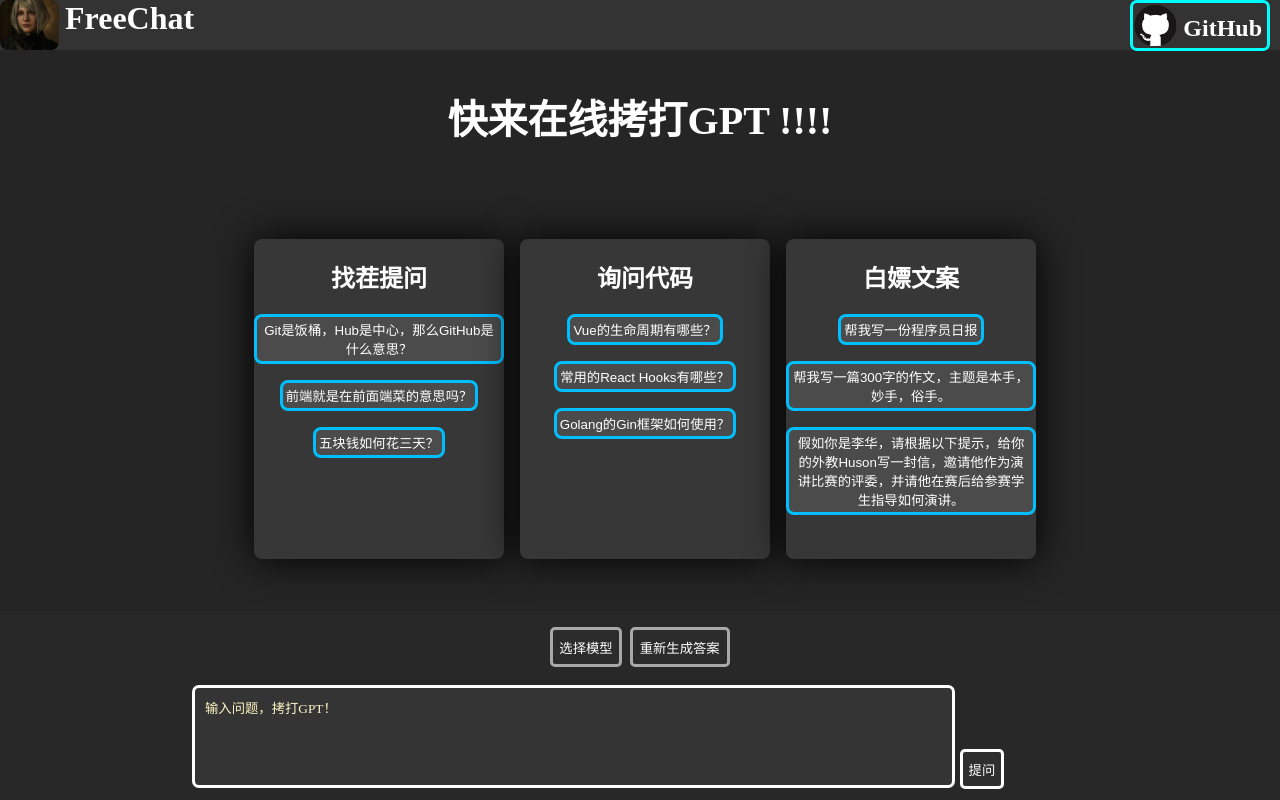
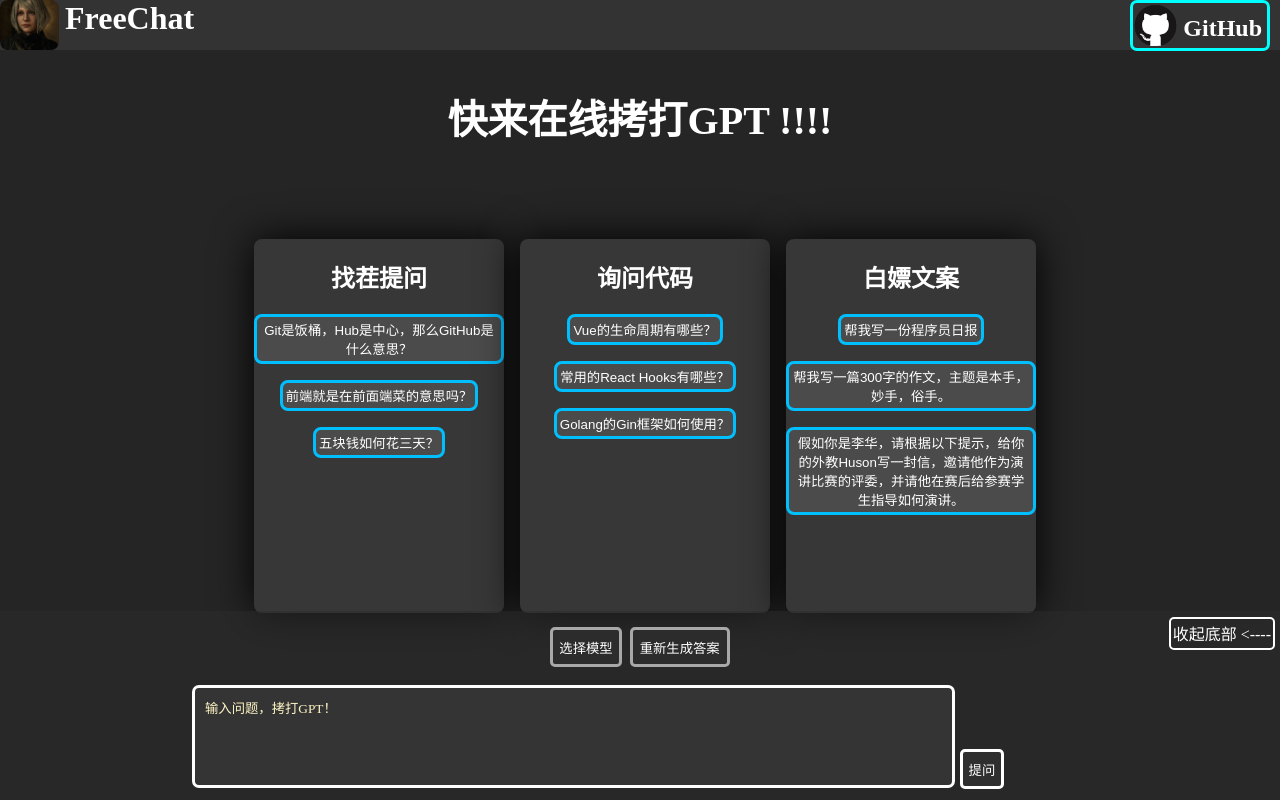
Before and after one commit to Vincent-the-gamer/BaipiaoGPT-WebUI, a Nuxt app: page / in a window 1280 px wide. Built offline with nearby package versions, Linux system fonts and the light colour scheme; a web font is replaced by a local one.

Commit message:
前端增加底部收起，页面过渡

```diff
--- a/components/Dialog.vue
+++ b/components/Dialog.vue
@@ -1,6 +1,6 @@
 <template>
     <main>
-        <div class="dialog-area">
+        <div class="dialog-area" ref="dialogArea">
             <DialogItem class="item"
                         v-for="chat of chatContents"
                         :role="chat.role"
@@ -13,6 +13,7 @@
 import DialogItem from '~~/components/DialogItem.vue';
 import useChatStore from '~~/store/useChatStore';
 import "highlight.js/styles/tokyo-night-dark.css" // 引入代码高亮所需css
+import { useAutoAnimate } from '@formkit/auto-animate/vue'
 
 /**
  * 读取聊天上下文的Store
@@ -20,6 +21,7 @@ import "highlight.js/styles/tokyo-night-dark.css" // 引入代码高亮所需css
 const chatStore = useChatStore()
 const { chatContents } = chatStore
 
+const [dialogArea] = useAutoAnimate()
 
 </script>
 
--- a/components/Footer.vue
+++ b/components/Footer.vue
@@ -1,5 +1,10 @@
 <template>
+    <div class="hide-button"
+         @click="showFooter = !showFooter">
+         <span>{{ showFooter ? "收起底部 <----" : "展开底部 ---->" }}</span>
+    </div>
     <footer>
+        <div v-if="showFooter">
             <div class="select-model" v-show="showChooseModel">
                 <p align="center">选择模型</p>
                 <select v-model="chatStore.model"
@@ -8,7 +13,6 @@
                     <option value="legacy" disabled>Legacy(更菜的模型，无上下文)</option>
                 </select>
             </div>
-
             <p align="center">
                 <button id="choose-model"
                         @click="showChooseModel = !showChooseModel"
@@ -40,6 +44,7 @@
                     v-model="inputStore.content"/>
                 <button @click="sendMessage">提问</button>
             </div>
+        </div>
     </footer>
 </template>
 
@@ -49,6 +54,8 @@ import useCurrentPlatform from '~~/hooks/useCurrentPlatform';
 import useChatStore from '~~/store/useChatStore';
 import useInputStore from '~~/store/useInputStore';
 
+ // 收起footer
+ const showFooter: Ref<boolean> = ref(true)
 
  // 使用store的文本来给input双向绑定
  const inputStore = useInputStore()
@@ -63,7 +70,7 @@ import useInputStore from '~~/store/useInputStore';
  const textareaRef: Ref<any> = ref(null)
 
  const changeHeight = (e: any) => {
-    textareaRef.value.style.height = "50px"
+    textareaRef.value.style.height = "52px"
     textareaRef.value.style.height = e.target.scrollHeight + 'px';
  }
  onMounted(() => {
@@ -100,6 +107,24 @@ import useInputStore from '~~/store/useInputStore';
 </script>
 
 <style lang="scss" scoped>
+    .hide-button{
+        position: fixed;
+        bottom: 150px;
+        right: 5px;
+        border: 2px solid white;
+        height: 25px;
+        width: fit-content;
+        padding: 2px;
+        border-radius: 5px;
+        transition: background-color, 0.3s;
+        z-index: 2;
+        &:hover{
+            background-color: white;
+            color: black;
+            cursor: pointer;
+        }
+    }
+
  footer{
     position: fixed;
     left: 0;
@@ -107,6 +132,7 @@ import useInputStore from '~~/store/useInputStore';
     height: fit-content;
     width: 100%;
     background-color: rgba(44, 44, 44, 0.5);
+
     .select-model{
         position: fixed;
         left: 10px;
@@ -137,7 +163,7 @@ import useInputStore from '~~/store/useInputStore';
         background-color: rgb(44, 44, 44);
         transition: background-color, 0.3s;
         &:hover{
-            border: 3px solid rgb(177, 177, 177);
+            border: 3px solid rgb(255, 0, 195);
             background-color: rgb(255, 255, 255);
             color: black;
             cursor: pointer;
@@ -188,7 +214,7 @@ import useInputStore from '~~/store/useInputStore';
             transition: background-color, 0.3s;
             &:hover{
                 border: 3px solid rgb(255, 0, 153);
-                background-color: pink;
+                background-color: rgb(255, 255, 255);
                 cursor: pointer;
             }
         }
--- a/components/MainMenu.vue
+++ b/components/MainMenu.vue
@@ -33,7 +33,7 @@ import presetQuestions from '~~/utils/presetQuestions';
     margin: 0 auto;
     top: 50px;
     height: fit-content;
-    width: 80%;
+    width: 90%;
     h1{
         position: relative;
         top: 30px;
@@ -47,8 +47,7 @@ import presetQuestions from '~~/utils/presetQuestions';
         margin-top: 80px;
         padding: 5px;
         width: 100%;
-        height: 400px;
-        // background-color: gray;
+        height: 450px;
         display: flex;
         flex-wrap: wrap;
         flex-direction: row;
@@ -57,7 +56,7 @@ import presetQuestions from '~~/utils/presetQuestions';
             position: relative;
             top: 30px;
             width: 250px;
-            height: 80%;
+            height: 83%;
             background-color: rgb(55, 55, 55);
             border-radius: 8px;
             filter: drop-shadow(0 0 20px black);
--- a/package.json
+++ b/package.json
@@ -15,6 +15,7 @@
     "sass": "^1.60.0"
   },
   "dependencies": {
+    "@formkit/auto-animate": "^1.0.0-beta.6",
     "@pinia/nuxt": "^0.4.7",
     "axios": "^1.3.4",
     "highlight.js": "^11.7.0",
--- a/pages/index.vue
+++ b/pages/index.vue
@@ -19,8 +19,16 @@
  const chatStore = useChatStore()
  // 把对滚动条的操作在组件挂载后传给store
  onMounted(() => {
+    let timer: any;
     chatStore.scrollToLastMessage = () => {
-        document.documentElement.scrollTo(0, document.documentElement.clientHeight)
+        // document.documentElement.scrollTo(0, document.documentElement.clientHeight)
+        clearTimeout(timer)
+        timer = setTimeout(() => {
+            window.scrollTo({
+                top: document.body.clientHeight,
+                behavior: "smooth"
+            })
+        }, 300)
     }
  })
 
```
Also changed, not shown: 1 other file (tests, documents, lock files or other folders). Lines whose indentation alone changed are shown as unchanged.
